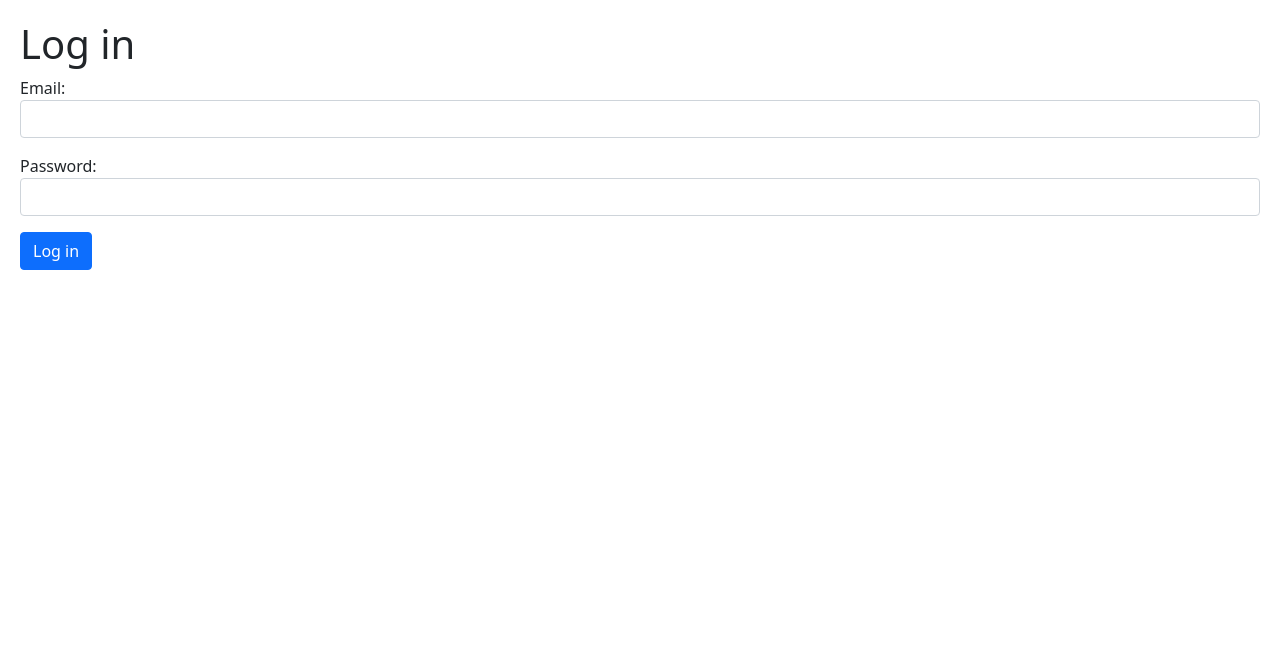
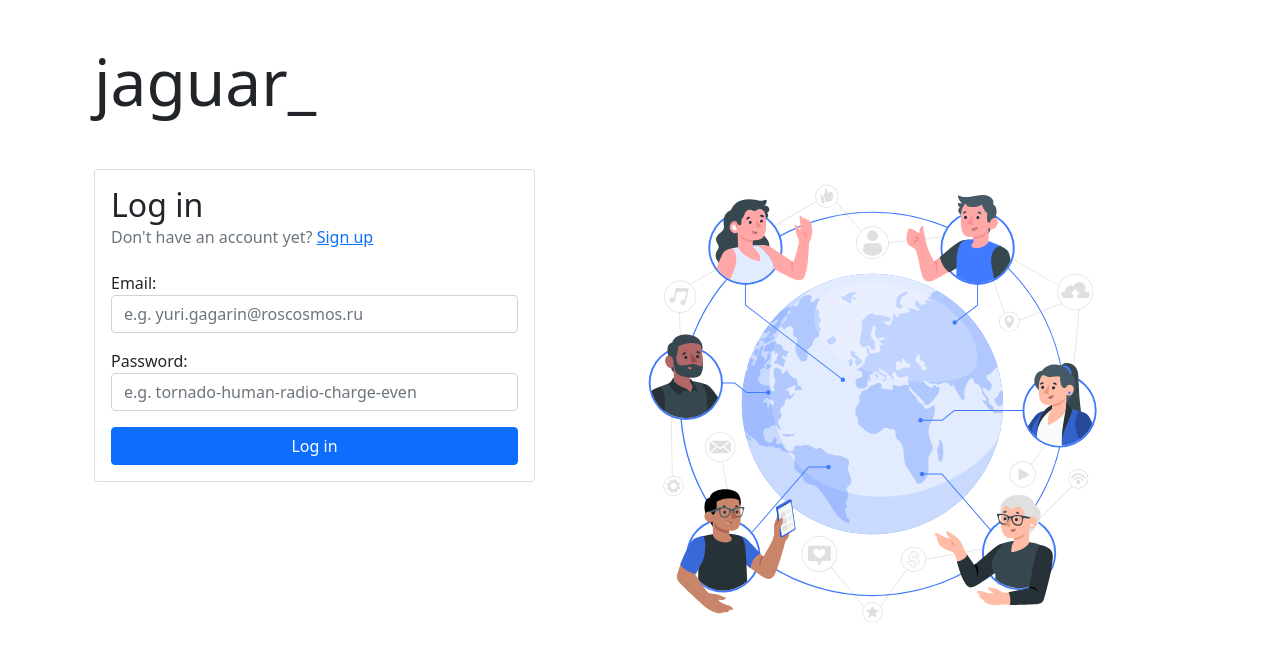
Before and after one commit to Ronen09/Music-Lesson-Management-Website, a Django app: page /login/ in a window 1280 px wide. Shown: the top 662 px of the page. Run offline with Django 4.2, Linux system fonts and the light colour scheme; some libraries are stand-ins or nearby versions.

Commit message:
feat: make log_in.html look nicer

```diff
--- a/lessons/forms/log_in_form.py
+++ b/lessons/forms/log_in_form.py
@@ -2,5 +2,5 @@ from django import forms
 
 
 class LogInForm(forms.Form):
-    email = forms.EmailField(label="Email")
-    password = forms.CharField(label="Password", widget=forms.PasswordInput)
+    email = forms.EmailField(label="Email", widget=forms.TextInput(attrs={"placeholder": "e.g. yuri.gagarin@roscosmos.ru"}))
+    password = forms.CharField(label="Password", widget=forms.PasswordInput(attrs={"placeholder": "e.g. tornado-human-radio-charge-even"}))
--- a/lessons/templates/log_in.html
+++ b/lessons/templates/log_in.html
@@ -1,13 +1,26 @@
-{% extends 'base.html' %}
+{% extends 'site_base.html' %}
 {% block title %}Log in{% endblock %}
-{% block body %}
-<h1>Log in</h1>
-<form action = "{% url 'log_in' %}" method = "post">
-	{% csrf_token %}
-	{% include 'partials/form.html' with form=form %}
+{% block site_body %}
+<div class="row">
+	<div class="col-lg-5 col-md-9 col-sm-12">
+		<div class="card">
+			<div class="card-body">
+				<h2 class="card-title">Log in</h2>
+				<h6 class="card-subtitle text-muted mb-4">Don't have an account yet? <a href = "{% url 'sign_up' %}">Sign up</a></h6>
+				<form action = "{% url 'log_in' %}" method = "post">
+					{% csrf_token %}
+					{% include 'partials/form.html' with form=form %}
 
-	{% include 'partials/messages.html' %}
+					{% include 'partials/messages.html' %}
 
-	<input type = "submit" value = "Log in" class = "btn btn-primary">
-</form>
+					<input type = "submit" value = "Log in" class = "btn btn-primary w-100">
+				</form>
+			</div>
+		</div>
+	</div>
+	<div class="col-lg-7 col-md-3 d-flex justify-content-around">
+		{% load static %}
+		<img src="{% static 'images/Connected world-amico.svg' %}" alt="People with lines connecting to them to the Earth showing how everyone is connected." class = "img-fluid w-75 ml-auto" draggable="false">
+	</div>
+</div>
 {% endblock %}
--- /dev/null
+++ b/lessons/templates/site_base.html
@@ -0,0 +1,9 @@
+{% extends 'base.html' %}
+{% block body %}
+<div class="container p-4">
+	<h1 class="display-3 mb-5"><strong>jaguar_</strong></h1>
+	<div class="mt-5">
+		{% block site_body %} {% endblock %}
+	</div>
+</div>
+{% endblock %}
```
Also changed, not shown: lessons/templates/home.html (+12 -8 lines), lessons/static/images/Connected world-amico.svg (added).
